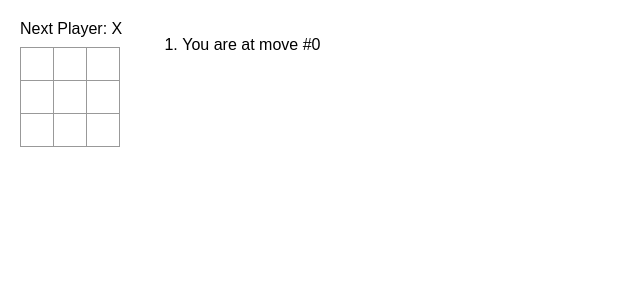
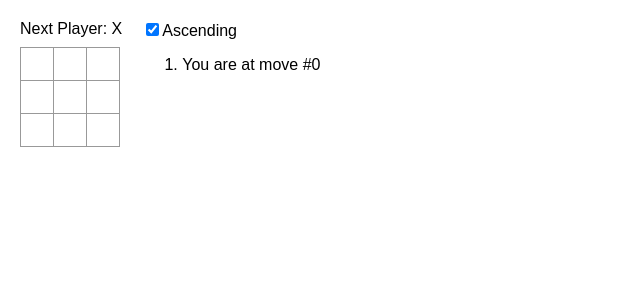
Before and after one commit to NarDevGH/ReactTS-Tic_Tac_Toe, a React (Vite) app: page / in a window 1280 px wide. Shown: the top 300 px of the page, without its empty margins (0-640 px from the left). Built offline with nearby package versions, Linux system fonts and the light colour scheme.

Commit message:
add toggle ascending moves history

```diff
--- a/src/components/Game.tsx
+++ b/src/components/Game.tsx
@@ -6,6 +6,7 @@ import { BoardSquares } from "./Board";
 export default function Game() {
     const [history, setHistory] = useState<Array<BoardSquares>>([Array(9).fill(null)]);
     const [currentMove, setCurrentMove] = useState<number>(0);
+    const [ascending, setAscending] = useState<boolean>(true);
 
     const isXTurn = currentMove % 2 === 0;
     const currentSquares = history[currentMove];
@@ -49,12 +50,21 @@ export default function Game() {
         )
     })
 
+    if (!ascending) moves.reverse();
+
     return (
         <div className="game">
             <div className="game-board">
                 <Board isXTurn={isXTurn} squares={currentSquares} onPlay={handlePlay} />
             </div>
             <div className="game-info">
+                <label>
+                    <input
+                        type='checkbox'
+                        checked={ascending}
+                        onChange={(e) => setAscending(e.target.checked)} />
+                    Ascending
+                </label>
                 <ol>
                     {moves}
                 </ol>
```
Also changed, not shown: 1 other file (tests, documents, lock files or other folders).
